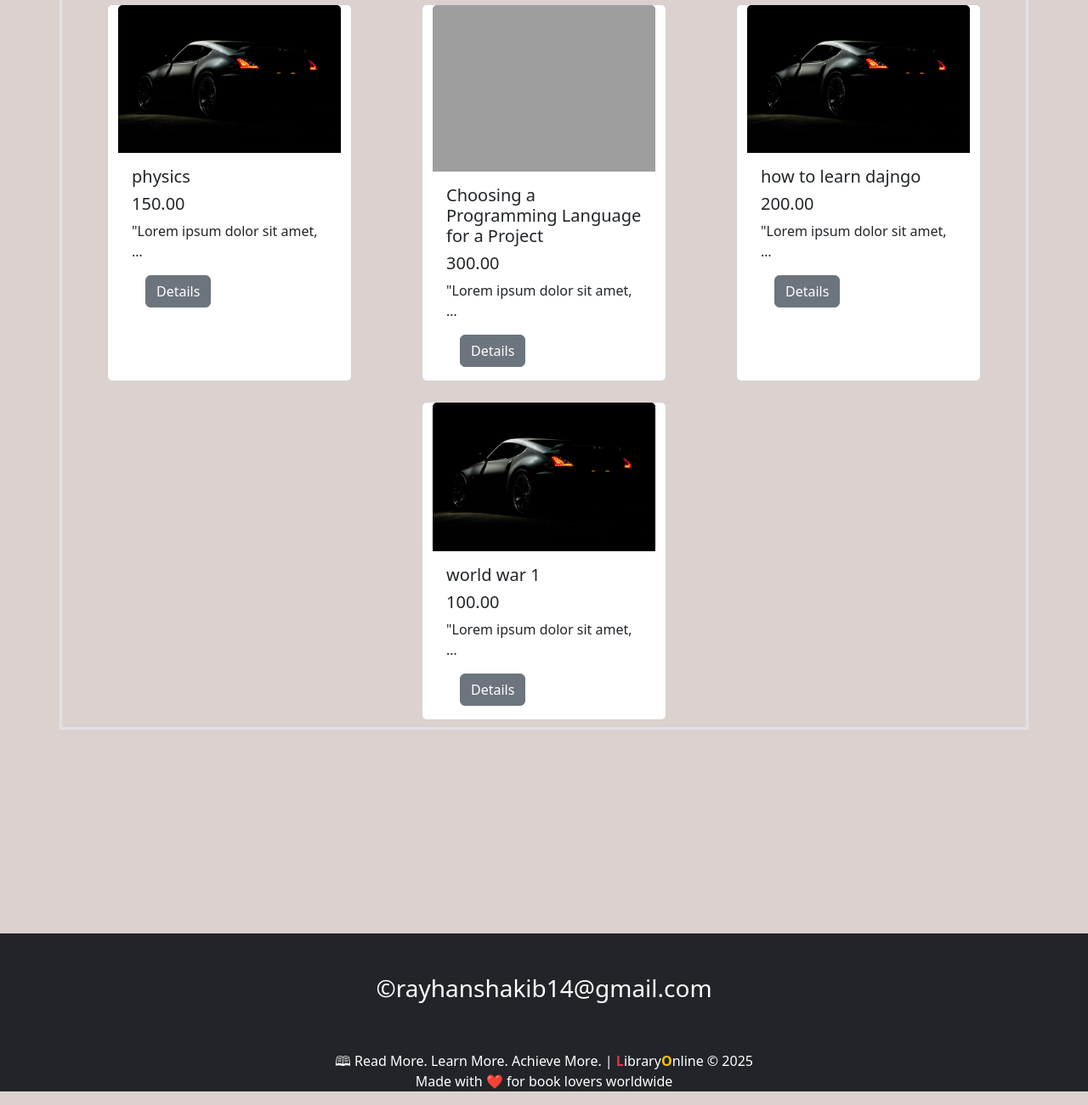
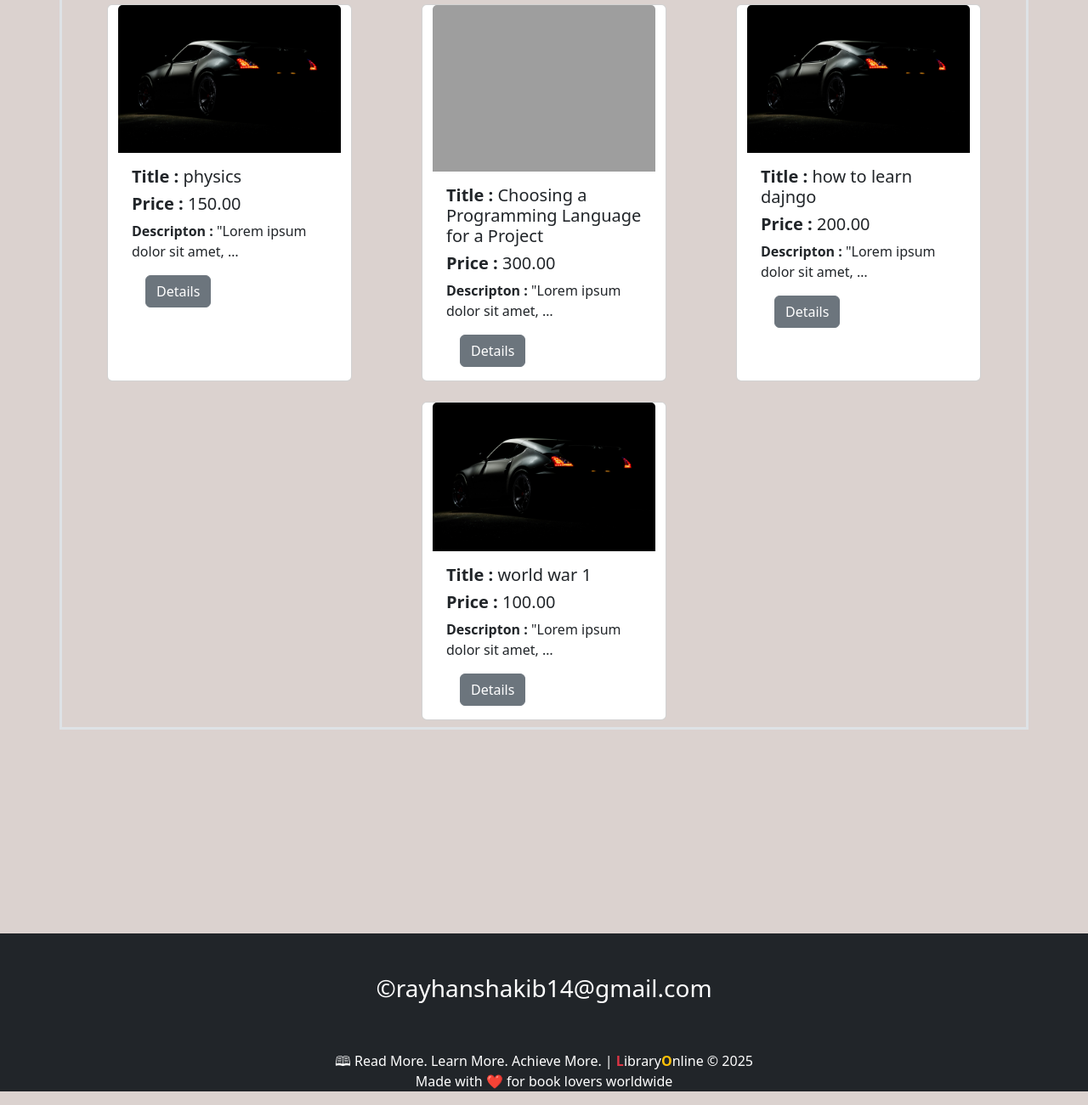
Before and after one commit to mdshakibalrayhan/library_management, a Django app: page /all_books/ in a window 1280 px wide. Shown: the part 253-1554 px from the top of the page at 85% size. Run offline with Django 5.2, Linux system fonts and the light colour scheme; data comes from the database, SQL or seed files in the repository; grey boxes are pictures that could not be loaded.

Commit message:
updated code

```diff
--- a/core/templates/all_books.html
+++ b/core/templates/all_books.html
@@ -15,9 +15,13 @@
   <div class="card col-4 m-2 mt-3" style="width: 18rem">
     <img src="{{book.image.url}}" class="card-img-top" alt="..." />
     <div class="card-body">
-      <h5 class="card-title">{{book.titel}}</h5>
-      <h5 class="card-title">{{book.borrwing_price}}</h5>
-      <p class="card-text">{{book.description | truncatewords:5}}</p>
+      <h5 class="card-title"><strong>Title : </strong> {{book.titel}}</h5>
+      <h5 class="card-title">
+        <strong>Price : </strong>{{book.borrwing_price}}
+      </h5>
+      <p class="card-text">
+        <strong>Descripton : </strong>{{book.description | truncatewords:5}}
+      </p>
       {% if user.is_authenticated %}
       <a href="{% url 'transaction' book.id %}" class="btn btn-primary"
         >Borrow Now!</a
--- a/transactions/views.py
+++ b/transactions/views.py
@@ -27,6 +27,7 @@ def send_transaction_email(user, amount, subject, template,book_or_account):
         send_email.attach_alternative(message, "text/html")
         send_email.send()
 
+@login_required
 def BorrowBook(request,id):
     book = AllBooks.objects.get(pk=id)
     user = UserAccount.objects.get(user=request.user)
@@ -59,8 +60,8 @@ def ReturnBookPage(request):
     print(transactions)
     return render(request,'return_book.html',{'books':transactions})
 
+@login_required
 def Return_Book(request,id):
-
     transaction_record = UserTranscations.objects.get(id=id)
     user_account = UserAccount.objects.get(id=transaction_record.user_account.id)
 
@@ -72,10 +73,11 @@ def Return_Book(request,id):
     print(user_account.deposite)
     user_account.save(update_fields=['deposite'])
     transaction_record.save()
-    send_transaction_email(request.user,book.borrwing_price,'RETRUNING BOOK','return_amount_email.html',book)
+    send_transaction_email(request.user,book.borrwing_price,'RETURNING BOOK','return_amount_email.html',book)
 
     return redirect('home')
 
+@login_required
 def user_deposit(request):
     user = UserAccount.objects.get(user=request.user)
     print(user.deposite)
```
